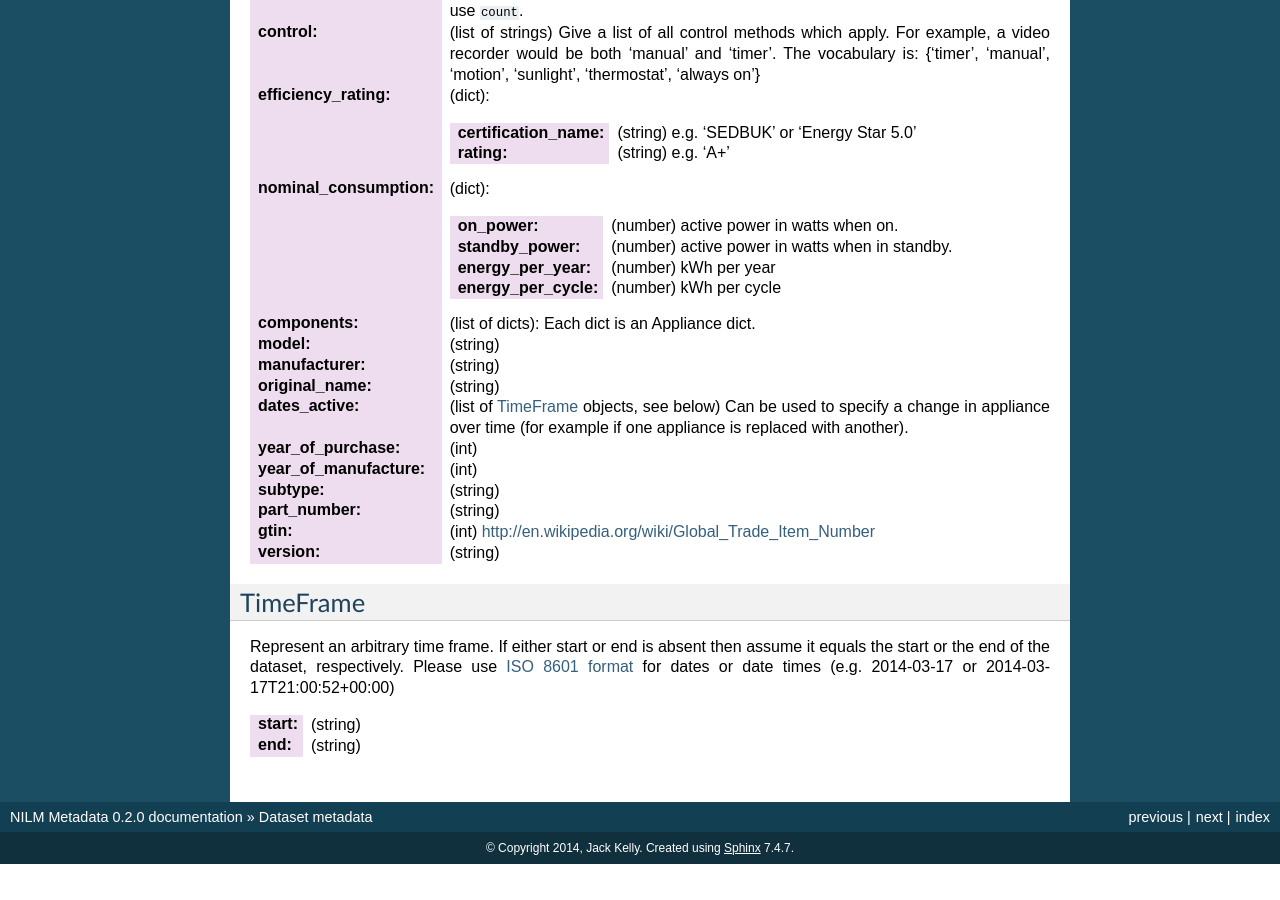
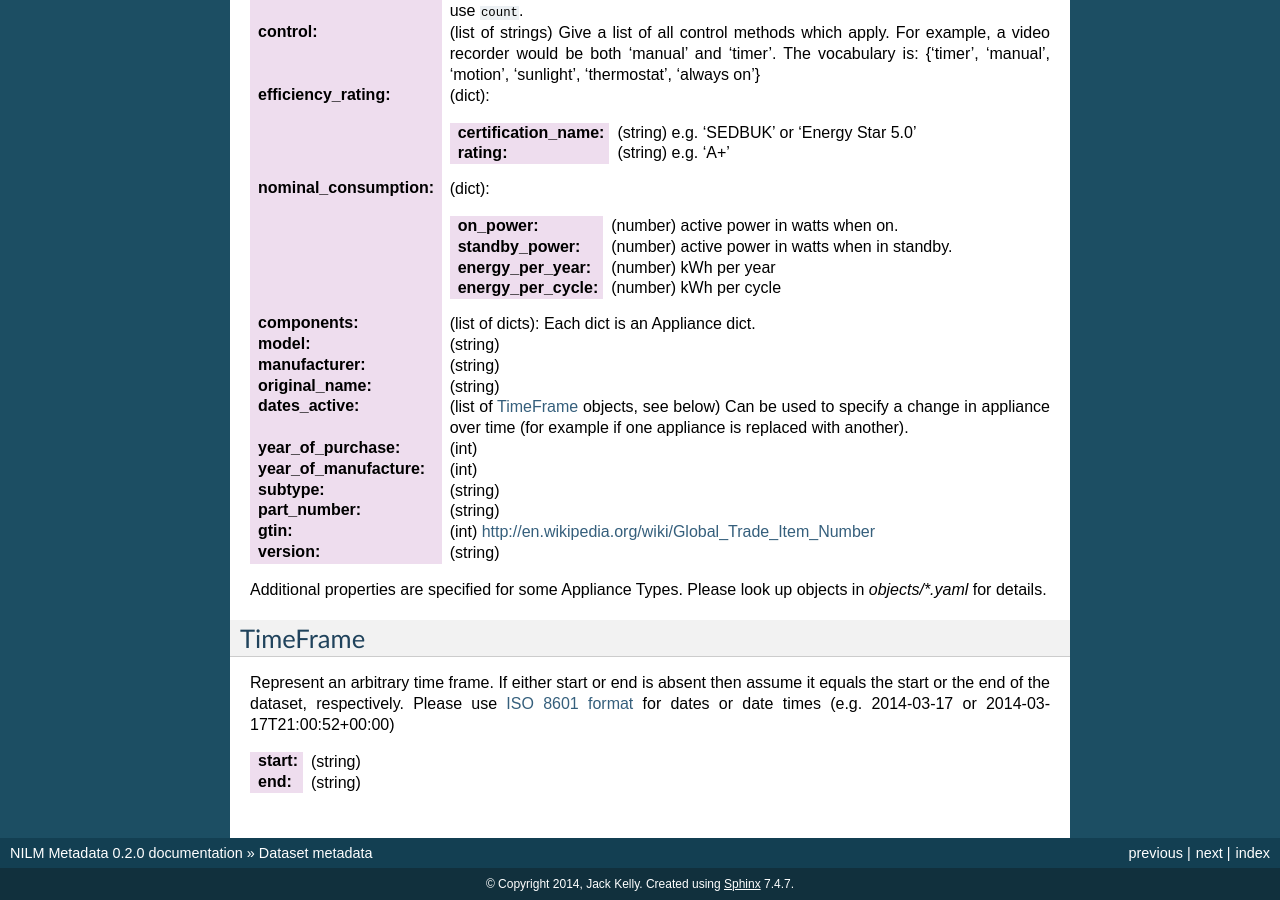
Before and after one commit to nilmtk/nilm_metadata, a Sphinx documentation site: the page built from docs/source/dataset_metadata.rst, in a window 1280 px wide and 900 px high, scrolled down 3863 px. Built offline with Sphinx 7.4.7, drawn with Linux system fonts in a browser that asks for light colours; before the commit the page ends 4727 px from its top, so only the background shows below that.

Commit message:
more docs tweaks

```diff
--- a/docs/source/dataset_metadata.rst
+++ b/docs/source/dataset_metadata.rst
@@ -261,6 +261,9 @@ Each appliance dict has:
 :gtin: (int) http://en.wikipedia.org/wiki/Global_Trade_Item_Number
 :version: (string)
 
+Additional properties are specified for some Appliance Types.  Please
+look up objects in `objects/*.yaml` for details.
+
 TimeFrame
 ---------
 
```
Also changed, not shown: README.md (+3 -6 lines).
